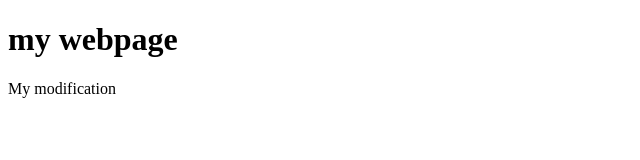
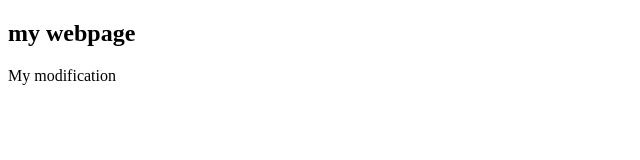
Before and after one commit to Ahmadjwaziri/repost, a plain HTML site: page index.html in a window 1280 px wide. Shown: the whole page, without its empty margins (0-640 px from the left). Drawn offline with Linux system fonts and the light colour scheme.

Commit message:
fixed h1 to h2

```diff
--- a/index.html
+++ b/index.html
@@ -7,7 +7,7 @@
     <title>Document</title>
 </head>
 <body>
-    <h1>my webpage</h1>
+    <h2>my webpage</h2>
     <p class="h1">My modification</p>
 </body>
 </html>
```
